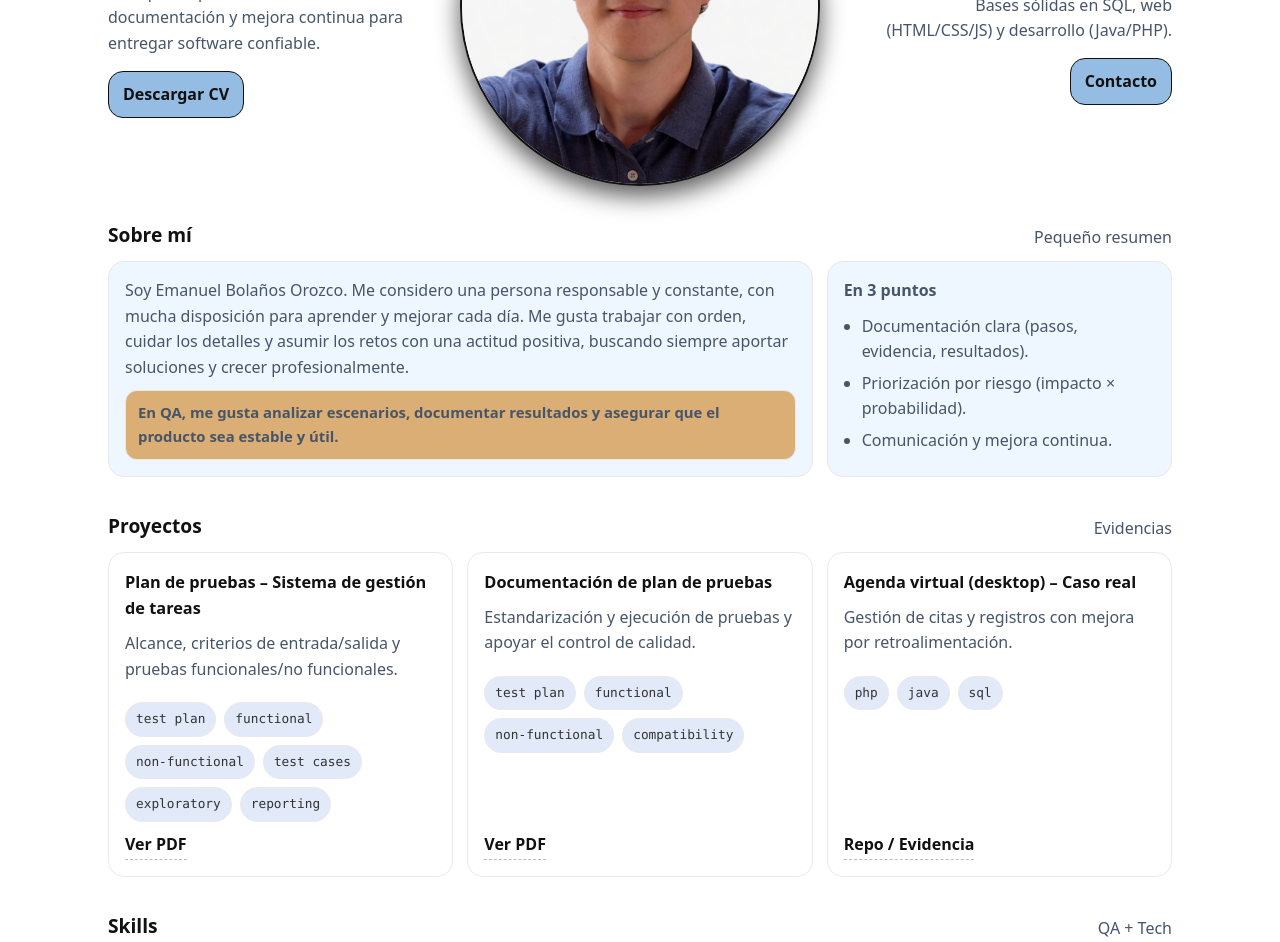
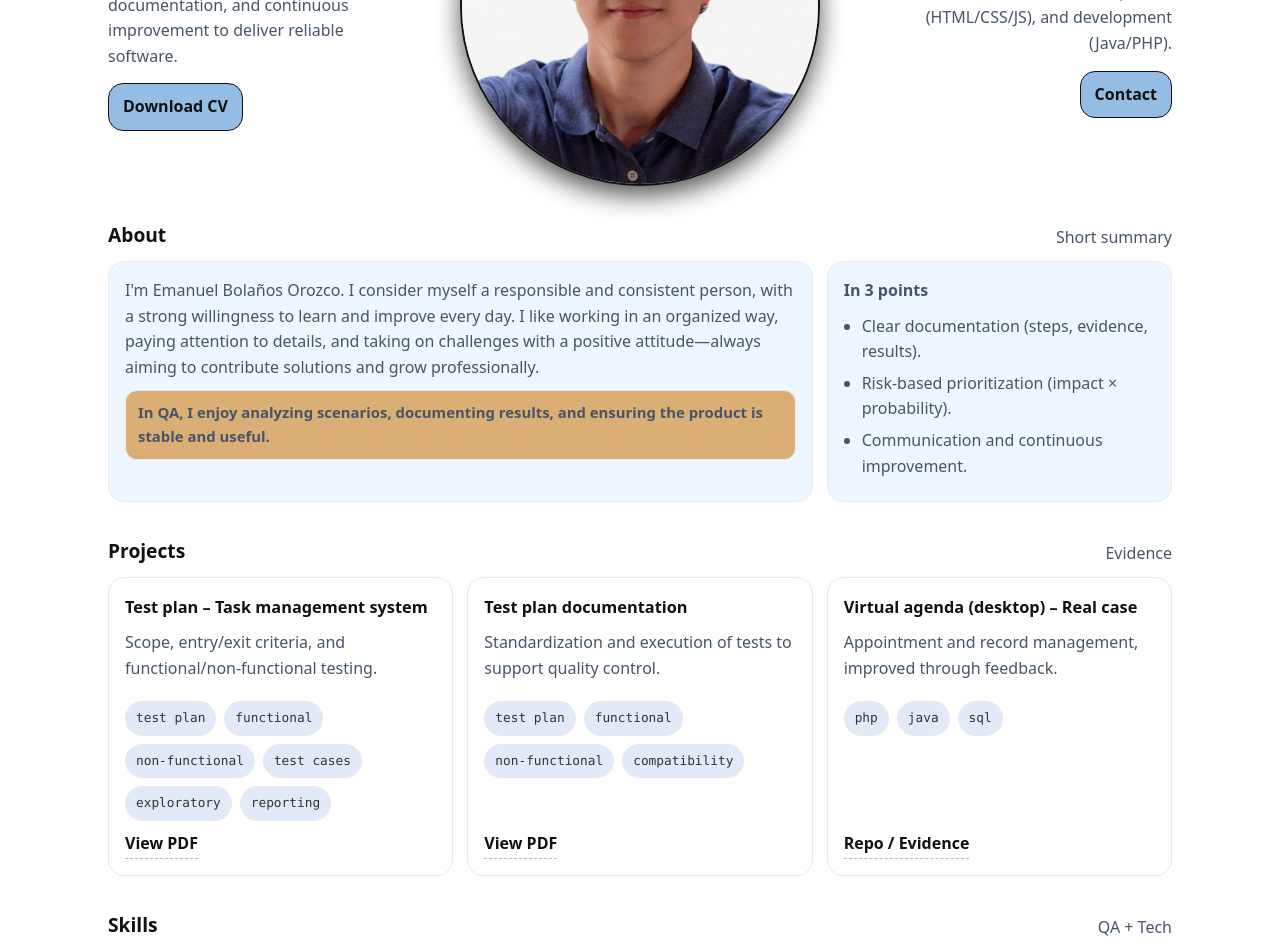
Before and after one commit to emabolanos/emabolanos.github.io, a plain HTML site: page index.html in a window 1280 px wide. Shown: the part 285-1227 px from the top of the page. Drawn offline with Linux system fonts and the light colour scheme.

Commit message:
Update index.html

```diff
--- a/index.html
+++ b/index.html
@@ -1,12 +1,12 @@
 <!doctype html>
-<html lang="es">
+<html lang="en">
 
 <head>
   <meta charset="utf-8" />
   <meta name="viewport" content="width=device-width,initial-scale=1" />
   <meta name="description"
-    content="Portafolio de Emanuel Bolaños Orozco (QA / Ingeniería en Sistemas): experiencia, proyectos y certificaciones." />
-  <title>Emanuel Bolaños Orozco | QA & Ingeniería en Sistemas</title>
+    content="Portfolio of Emanuel Bolaños Orozco (QA / Systems Engineering): experience, projects, and certifications." />
+  <title>Emanuel Bolaños Orozco | QA & Systems Engineering</title>
   <link rel="stylesheet" href="styles.css" />
 </head>
 
@@ -14,19 +14,19 @@
   <!-- Top bar -->
   <header class="nav">
     <div class="nav-inner">
-      <a class="brand" href="#top" aria-label="Ir al inicio">
+      <a class="brand" href="#top" aria-label="Go to top">
         <span class="logo">EB</span>
         <span>Emanuel Bolaños Orozco</span>
       </a>
 
-      <nav class="navlinks" aria-label="Navegación">
-        <a href="#about">Sobre mí</a>
-        <a href="#portfolio">Proyectos</a>
+      <nav class="navlinks" aria-label="Navigation">
+        <a href="#about">About</a>
+        <a href="#portfolio">Projects</a>
         <a href="#skills">Skills</a>
-        <a href="#contact">Contacto</a>
+        <a href="#contact">Contact</a>
       </nav>
 
-      <div class="social" aria-label="Redes">
+      <div class="social" aria-label="Social media">
         <!-- LinkedIn -->
         <a class="iconbtn" href="https://www.linkedin.com/in/emanuel-bola%C3%B1os/" target="_blank" rel="noreferrer"
           aria-label="LinkedIn">
@@ -50,14 +50,14 @@
 
   <main class="wrap" id="top">
     <!-- HERO (clean split like the reference) -->
-    <section class="hero" aria-label="Introducción">
+    <section class="hero" aria-label="Introduction">
       <div class="hero-side left">
         <h1>QA<br><span class="mono">junior</span></h1>
-        <p class="tagline">Enfoque en pruebas claras, documentación y mejora continua para entregar software confiable.
+        <p class="tagline">Focused on clear testing, documentation, and continuous improvement to deliver reliable software.
         </p>
 
         <div class="hero-actions">
-          <a class="btn" href="assets/CV Emanuel Bolaños Orozco.pdf" download>Descargar CV</a>
+          <a class="btn" href="assets/CV Emanuel Bolaños Orozco.pdf" download>Download CV</a>
         </div>
       </div>
 
@@ -68,11 +68,11 @@
       </div>
 
       <div class="hero-side right">
-        <h1>Ingeniería<br><span class="mono">en Sistemas</span></h1>
-        <p class="tagline">Bases sólidas en SQL, web (HTML/CSS/JS) y desarrollo (Java/PHP).</p>
+        <h1>Systems<br><span class="mono">Engineering</span></h1>
+        <p class="tagline">Solid foundations in SQL, web (HTML/CSS/JS), and development (Java/PHP).</p>
 
         <div class="hero-actions" style="justify-content:flex-end;">
-          <a class="btn" href="#contact">Contacto</a>
+          <a class="btn" href="#contact">Contact</a>
         </div>
       </div>
     </section>
@@ -80,32 +80,31 @@
     <!-- ABOUT -->
     <section id="about" class="section">
       <div class="section-title">
-        <h2>Sobre mí</h2>
-        <p>Pequeño resumen</p>
+        <h2>About</h2>
+        <p>Short summary</p>
       </div>
 
       <div class="grid">
         <div class="card col-8">
           <div class="content">
             <p class="p">
-              Soy Emanuel Bolaños Orozco. Me considero una persona responsable y constante, con mucha disposición para
-              aprender y mejorar cada día. Me gusta trabajar con orden, cuidar los detalles y asumir los retos con una
-              actitud positiva, buscando siempre aportar soluciones y crecer profesionalmente.
+              I'm Emanuel Bolaños Orozco. I consider myself a responsible and consistent person, with a strong willingness to
+              learn and improve every day. I like working in an organized way, paying attention to details, and taking on
+              challenges with a positive attitude—always aiming to contribute solutions and grow professionally.
             </p>
             <div class="note">
-              <strong>En QA, me gusta analizar escenarios, documentar resultados y asegurar que el producto sea estable
-                y útil.</strong>
+              <strong>In QA, I enjoy analyzing scenarios, documenting results, and ensuring the product is stable and useful.</strong>
             </div>
           </div>
         </div>
 
         <div class="card col-4">
           <div class="content">
-            <p class="p"><strong>En 3 puntos</strong></p>
+            <p class="p"><strong>In 3 points</strong></p>
             <ul class="clean">
-              <li>Documentación clara (pasos, evidencia, resultados).</li>
-              <li>Priorización por riesgo (impacto × probabilidad).</li>
-              <li>Comunicación y mejora continua.</li>
+              <li>Clear documentation (steps, evidence, results).</li>
+              <li>Risk-based prioritization (impact × probability).</li>
+              <li>Communication and continuous improvement.</li>
             </ul>
           </div>
         </div>
@@ -115,50 +114,50 @@
     <!-- PORTFOLIO -->
     <section id="portfolio" class="section">
       <div class="section-title">
-        <h2>Proyectos</h2>
-        <p>Evidencias</p>
+        <h2>Projects</h2>
+        <p>Evidence</p>
       </div>
 
       <div class="grid">
         <div class="project col-4">
-          <h3>Plan de pruebas – Sistema de gestión de tareas</h3>
-          <p>Alcance, criterios de entrada/salida y pruebas funcionales/no funcionales.</p>
+          <h3>Test plan – Task management system</h3>
+          <p>Scope, entry/exit criteria, and functional/non-functional testing.</p>
           <div class="tags">
             <span class="tag">test plan</span><span class="tag">functional</span><span class="tag">non-functional</span>
             <span class="tag">test cases</span><span class="tag">exploratory</span><span class="tag">reporting</span>
           </div>
           <div class="links">
-            <a href="assets/plan de pruebas.pdf" target="_blank" rel="noreferrer">Ver PDF</a>
+            <a href="assets/plan de pruebas.pdf" target="_blank" rel="noreferrer">View PDF</a>
           </div>
         </div>
 
         <div class="project col-4">
-          <h3>Documentación de plan de pruebas</h3>
-          <p>Estandarización y ejecución de pruebas y apoyar el control de calidad.</p>
+          <h3>Test plan documentation</h3>
+          <p>Standardization and execution of tests to support quality control.</p>
           <div class="tags">
             <span class="tag">test plan</span><span class="tag">functional</span><span
               class="tag">non-functional</span><span class="tag">compatibility</span>
           </div>
           <div class="links">
-            <a href="assets/documentación de plan de pruebas.pdf" target="_blank" rel="noreferrer">Ver PDF</a>
+            <a href="assets/documentación de plan de pruebas.pdf" target="_blank" rel="noreferrer">View PDF</a>
           </div>
         </div>
 
 
         <div class="project col-4">
-          <h3>Agenda virtual (desktop) – Caso real</h3>
-          <p>Gestión de citas y registros con mejora por retroalimentación.</p>
+          <h3>Virtual agenda (desktop) – Real case</h3>
+          <p>Appointment and record management, improved through feedback.</p>
           <div class="tags">
             <span class="tag">php</span><span class="tag">java</span><span class="tag">sql</span>
           </div>
           <div class="links">
-            <a href="https://github.com/emabolanos/agenda-clinica" target="_blank" rel="noreferrer">Repo / Evidencia</a>
+            <a href="https://github.com/emabolanos/agenda-clinica" target="_blank" rel="noreferrer">Repo / Evidence</a>
           </div>
         </div>
       </div>
 
       <!--<div class="note">
-        Tip: por si se me ocurre una nota
+        Tip: in case I want to add a note
       </div> -->
     </section>
 
@@ -174,9 +173,9 @@
           <div class="content">
             <p class="p"><strong>QA</strong></p>
             <ul class="clean">
-              <li>Diseño y ejecución de casos (positivos/negativos).</li>
-              <li>Exploratorias, regresión y validación previa a releases.</li>
-              <li>Reporte de defectos con severidad/prioridad.</li>
+              <li>Test case design and execution (positive/negative).</li>
+              <li>Exploratory, regression, and pre-release validation.</li>
+              <li>Defect reporting with severity/priority.</li>
             </ul>
           </div>
         </div>
@@ -211,7 +210,7 @@
             Email: <a href="https://emabola01@gmail.com">emabola01@gmail.com</a>
           </p>
           <div class="note">
-            <strong>Teléfono: 8497-6735.</strong>
+            <strong>Phone: 8497-6735.</strong>
           </div>
         </div>
       </div>
@@ -219,7 +218,7 @@
 
     <footer class="footer">
       <span>© <span id="y"></span> Emanuel Bolaños Orozco</span>
-      <span style="font-family:var(--mono)">Ingeniero en Sistemas</span>
+      <span style="font-family:var(--mono)">Systems Engineer</span>
     </footer>
   </main>
 
```
